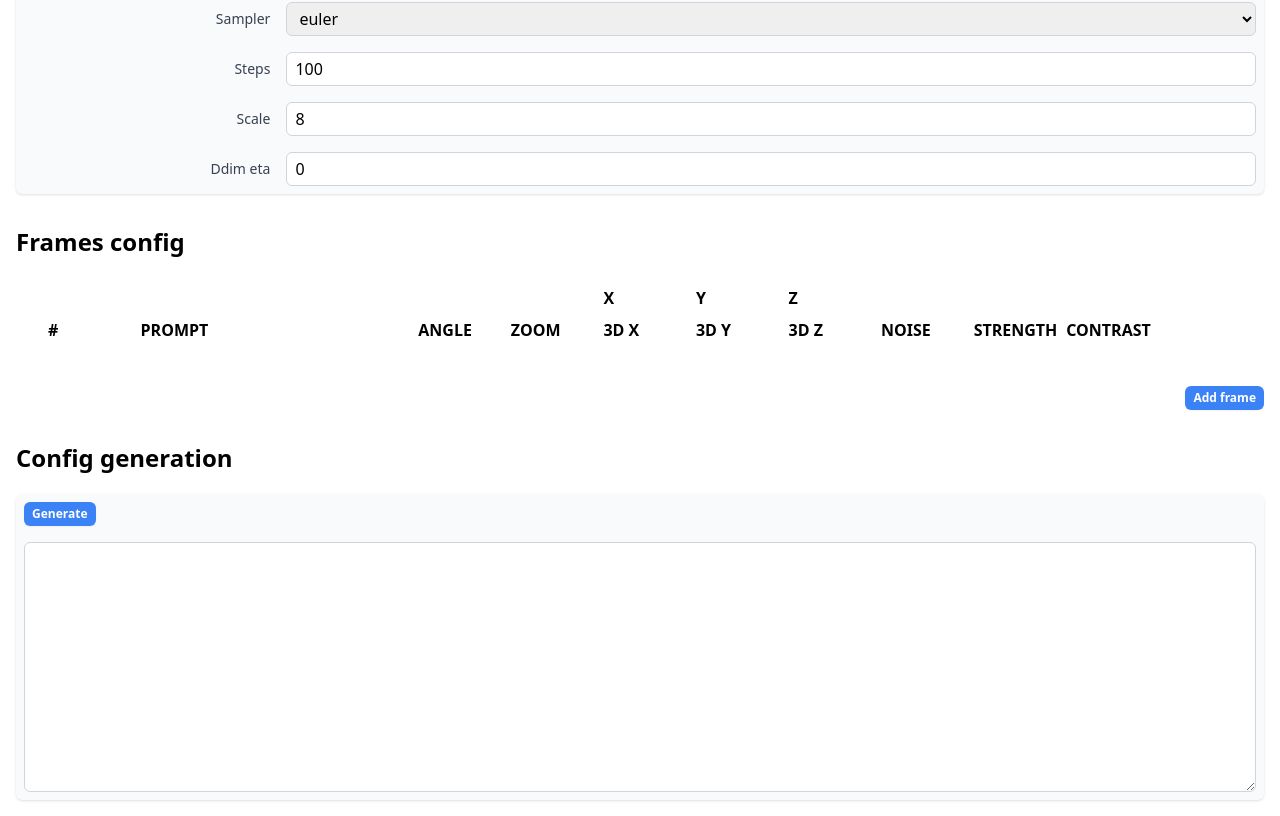
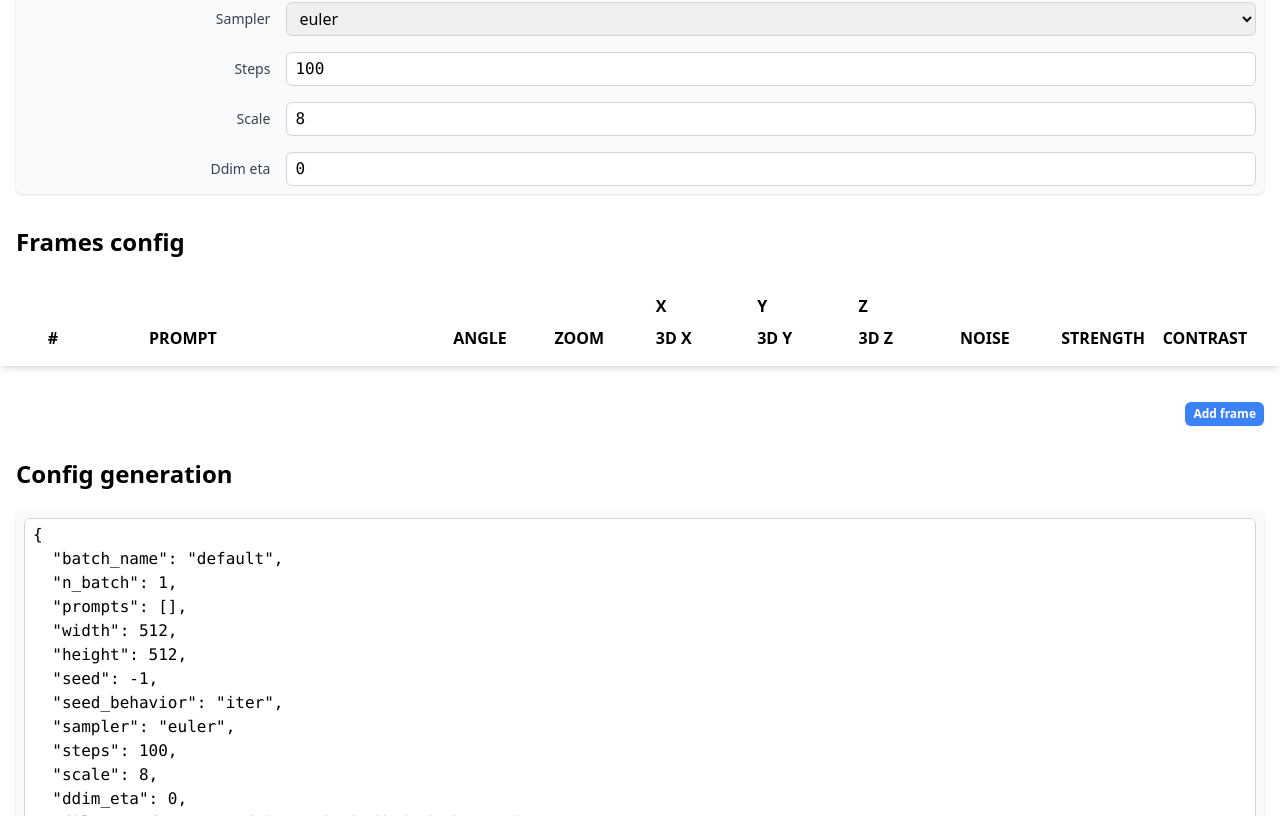
Before and after one commit to sascha1337/inputdeforum, a Vue app: page / in a window 1280 px wide. Shown: the part 544-1360 px from the top of the page. Built offline with nearby package versions, Linux system fonts and the light colour scheme.

Commit message:
auto gen code + sticky header

```diff
--- a/src/App.vue
+++ b/src/App.vue
@@ -14,7 +14,7 @@ const userConfig: Ref<UserConfig> = ref(new UserConfig());
 const configNames: Ref<string[]> = ref(LocalStorage.getConfigNames());
 const selectedConfigName: Ref<string> = ref("");
 
-const autoSave = () => {
+const onConfigChange = () => {
   if (userConfig.value.isAutoSaveEnabled) {
     handleConfigSave(selectedConfigName.value);
   }
@@ -22,7 +22,7 @@ const autoSave = () => {
 
 const handleConfigChange = (newConfig: Config) => {
   config.value = newConfig;
-  autoSave();
+  onConfigChange();
 };
 
 const handleConfigLoad = (newSelectedConfigName: string) => {
@@ -41,17 +41,17 @@ const handleConfigSave = (newConfigName: string) => {
 
 const handleAddFrame = () => {
   config.value.frames.push(new Frame());
-  autoSave();
+  onConfigChange();
 };
 
 const handleFrameListChange = (newFrameList: Frame[]) => {
   config.value.frames = newFrameList;
-  autoSave();
+  onConfigChange();
 };
 
 const handleAddFrameBetween = (index: number) => {
   config.value.frames.splice(index + 1, 0, new Frame());
-  autoSave();
+  onConfigChange();
 };
 
 const handleAutoSaveChange = (isAutoSaveEnabled: boolean) => {
@@ -76,7 +76,7 @@ onMounted(() => {
       :isAutoSaveEnabled="userConfig.isAutoSaveEnabled"
       @config:load="handleConfigLoad"
       @config:save="handleConfigSave"
-      @config:autosave="handleAutoSaveChange"
+      @config:onConfigChange="handleAutoSaveChange"
     />
     <GlobalConfigComponent
       :config="config"
--- a/src/components/ConfigGenerator.vue
+++ b/src/components/ConfigGenerator.vue
@@ -1,6 +1,5 @@
 <script setup lang="ts">
-import { ref, Ref } from "vue";
-import XButton from "./inputs/XButton.vue";
+import { computed } from "vue";
 import { generateConfig } from "../services/configGenerator";
 import Config from "../types/Config";
 
@@ -11,11 +10,9 @@ const props = defineProps({
   },
 });
 
-let code: Ref<string> = ref("");
-
-const generateCode = async () => {
-  code.value = await generateConfig(props.config as Config);
-};
+const code = computed(() => {
+  return String(generateConfig(props.config as Config));
+});
 </script>
 
 <template>
@@ -24,16 +21,11 @@ const generateCode = async () => {
       <h1 class="text-2xl font-bold mb-5">Config generation</h1>
     </div>
     <div class="flex flex-col space-y-4 bg-slate-50 rounded-md shadow p-2">
-      <!-- a "generate" xbutton component -->
-      <div class="flex">
-        <x-button @click="generateCode">Generate</x-button>
-      </div>
-      <!-- a textarea to put code generation result -->
       <div class="flex justify-center">
         <textarea
-          class="border border-gray-300 rounded-md px-2 py-1 w-full"
+          class="border border-gray-300 rounded-md px-2 py-1 w-full font-mono"
           :value="code"
-          rows="10"
+          rows="20"
           readonly
         >
         </textarea>
--- a/src/components/FramesConfigComponent.vue
+++ b/src/components/FramesConfigComponent.vue
@@ -65,9 +65,13 @@ const handleDelete = (index: number) => {
     </div>
 
     <div class="flex flex-col space-y-4">
-      <div class="flex space-x-2">
+      <div
+        class="flex space-x-2 sticky top-0 z-20 backdrop-blur-md py-4 px-6 -mx-4 shadow-md"
+      >
         <div class="w-4"></div>
-        <div class="grid grid-cols-12 gap-2 font-bold uppercase p-2 items-end">
+        <div
+          class="grid grid-cols-12 gap-2 font-bold uppercase items-end w-full"
+        >
           <div class="row-span-2">#</div>
           <div class="col-span-3 row-span-2">Prompt</div>
           <div class="row-span-2">Angle</div>
@@ -87,7 +91,7 @@ const handleDelete = (index: number) => {
         <div id="hue" class="w-4 rounded"></div>
         <div class="flex flex-col space-y-4">
           <div
-            class="grid grid-cols-12 gap-2 odd:bg-white even:bg-slate-50 rounded-md shadow p-2"
+            class="grid grid-cols-12 gap-2 odd:bg-slate-50 even:bg-white rounded-md shadow p-2"
             v-for="(frame, index) in frameList"
           >
             <XNumber
--- a/src/components/inputs/XNumber.vue
+++ b/src/components/inputs/XNumber.vue
@@ -48,7 +48,7 @@ const handleValueChange = (event: Event) => {
       >{{ label }}</label
     >
     <input
-      class="border border-gray-300 rounded-md px-2 py-1 flex-grow"
+      class="border border-gray-300 rounded-md px-2 py-1 flex-grow font-mono"
       :class="{ 'w-full flex-grow-0': !label }"
       type="number"
       :id="`x-number-${label?.replaceAll(' ', '-').toLowerCase()}`"
--- a/src/services/base-config.json
+++ /dev/null
@@ -1,52 +0,0 @@
-{
-  "batch_name": "test",
-  "n_batch": 1,
-  "prompts": [],
-  "width": 512,
-  "height": 512,
-  "seed": -1,
-  "seed_behavior": "iter",
-  "sampler": "euler",
-  "steps": 200,
-  "scale": 8,
-  "ddim_eta": 0,
-  "filename_format": "{timestring}_{index}_{prompt}.png",
-  "use_init": false,
-  "init_image": "",
-  "strength": 0,
-  "use_mask": false,
-  "use_alpha_as_mask": false,
-  "invert_mask": false,
-  "mask_file": "",
-  "animation_prompts": {},
-  "animation_mode": "3D",
-  "max_frames": 1000,
-  "diffusion_cadence": "1",
-  "border": "warp",
-  "angle": "0:(0)",
-  "zoom": "0:(1.2)",
-  "translation_x": "0:(0)",
-  "translation_y": "0:(0)",
-  "translation_z": "0:(0.5)",
-  "rotation_3d_x": "0:(0)",
-  "rotation_3d_y": "0:(0)",
-  "rotation_3d_z": "0:(0.5)",
-  "noise_schedule": "0:(0.02)",
-  "strength_schedule": "0:(0.65)",
-  "contrast_schedule": "0:(1.0)",
-  "color_coherence": "Match Frame 0 LAB",
-  "use_depth_warping": true,
-  "midas_weight": 0.3,
-  "near_plane": 200,
-  "far_plane": 10000,
-  "fov": 115,
-  "padding_mode": "border",
-  "sampling_mode": "bicubic",
-  "save_depth_maps": false,
-  "video_init_path": "./input/video_in.mp4",
-  "extract_nth_frame": 1,
-  "interpolate_key_frames": true,
-  "interpolate_x_frames": 100,
-  "resume_from_timestring": false,
-  "resume_timestring": "20220829210106"
-}
--- /dev/null
+++ b/src/services/base-config.ts
@@ -0,0 +1,52 @@
+export const baseConfig: {} = {
+  batch_name: "test",
+  n_batch: 1,
+  prompts: [],
+  width: 512,
+  height: 512,
+  seed: -1,
+  seed_behavior: "iter",
+  sampler: "euler",
+  steps: 200,
+  scale: 8,
+  ddim_eta: 0,
+  filename_format: "{timestring}_{index}_{prompt}.png",
+  use_init: false,
+  init_image: "",
+  strength: 0,
+  use_mask: false,
+  use_alpha_as_mask: false,
+  invert_mask: false,
+  mask_file: "",
+  animation_prompts: {},
+  animation_mode: "3D",
+  max_frames: 1000,
+  diffusion_cadence: "1",
+  border: "warp",
+  angle: "0:(0)",
+  zoom: "0:(1.2)",
+  translation_x: "0:(0)",
+  translation_y: "0:(0)",
+  translation_z: "0:(0.5)",
+  rotation_3d_x: "0:(0)",
+  rotation_3d_y: "0:(0)",
+  rotation_3d_z: "0:(0.5)",
+  noise_schedule: "0:(0.02)",
+  strength_schedule: "0:(0.65)",
+  contrast_schedule: "0:(1.0)",
+  color_coherence: "Match Frame 0 LAB",
+  use_depth_warping: true,
+  midas_weight: 0.3,
+  near_plane: 200,
+  far_plane: 10000,
+  fov: 115,
+  padding_mode: "border",
+  sampling_mode: "bicubic",
+  save_depth_maps: false,
+  video_init_path: "./input/video_in.mp4",
+  extract_nth_frame: 1,
+  interpolate_key_frames: true,
+  interpolate_x_frames: 100,
+  resume_from_timestring: false,
+  resume_timestring: "20220829210106",
+};
--- a/src/services/configGenerator.ts
+++ b/src/services/configGenerator.ts
@@ -1,12 +1,10 @@
 import Frame from "../types/Frame";
 import { GlobalConfig } from "../types/interfaces";
+import { baseConfig } from "./base-config";
 
-export async function generateConfig(config: GlobalConfig): Promise<string> {
-  const configJson = await import("./base-config.json");
-
+export function generateConfig(config: GlobalConfig): string {
   let newConfig = {};
-  Object.assign(newConfig, configJson);
-  delete (newConfig as any).default;
+  Object.assign(newConfig, baseConfig);
 
   replaceValues(newConfig, config);
   compileAnimationPrompts(newConfig, config.frames);
```
